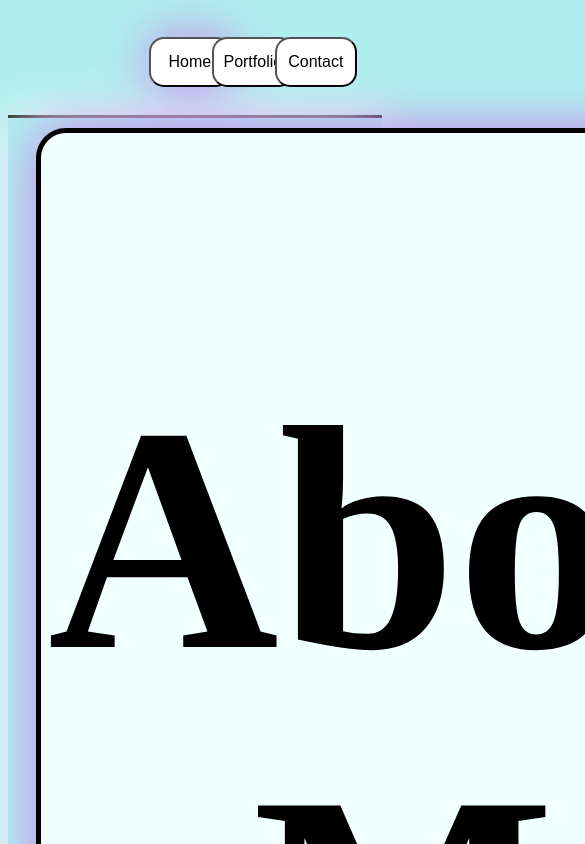
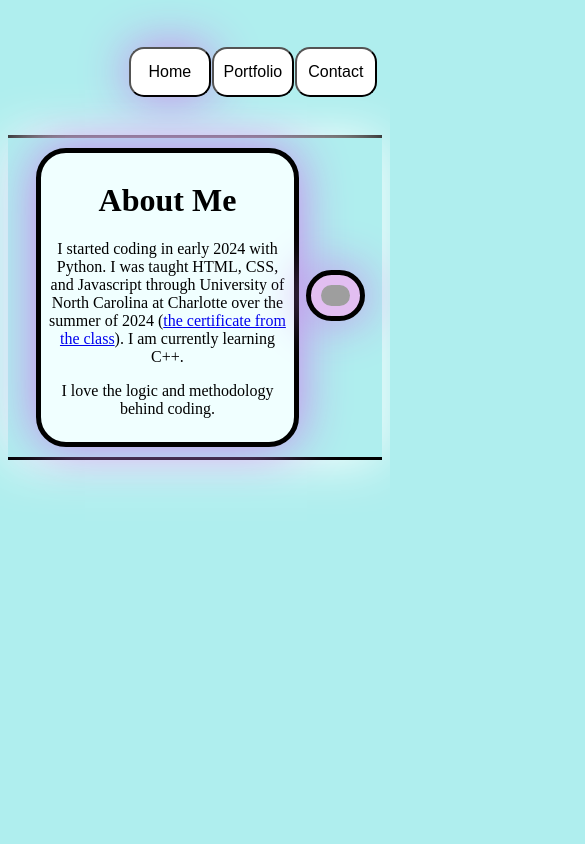
Before and after one commit to Rovak0/reactPortfolio, a React (Vite) app: page / in a window 390 px wide. Shown: the top 844 px of the page, 585 px wide, since content can reach past the window. Built offline with nearby package versions, Linux system fonts and the light colour scheme; grey boxes are pictures that could not be loaded.

Commit message:
scaling for phone 9

```diff
--- a/src/App.css
+++ b/src/App.css
@@ -216,6 +216,7 @@ ul > li{
         /* width:200px; */
         font-size:100%;
         height:75px;
+        /* padding:5%; */
         text-align: center;
     }
     .navListItem {
@@ -225,6 +226,8 @@ ul > li{
         margin-left:5%;
         text-align: center;
         width:15%;
+        /* padding:10%; */
+        /* padding: 10px; */
     }
     .projectCard{
         font-size:200%;
@@ -387,6 +390,7 @@ ul > li{
         /* width:100px; */
         font-size:50%;
         height:50px;
+
         text-align: center;
     }
     .navListItem {
@@ -396,12 +400,13 @@ ul > li{
         margin-left:5%; */
         width:15%;
         text-align: center;
+        padding:10px;
     }
     .projectCard{
         font-size:100%;
     }
     .aboutMe{
-        font-size: 1000%;
+        font-size: 100%;
     }
     .subContact{
         font-size:100%;
```
